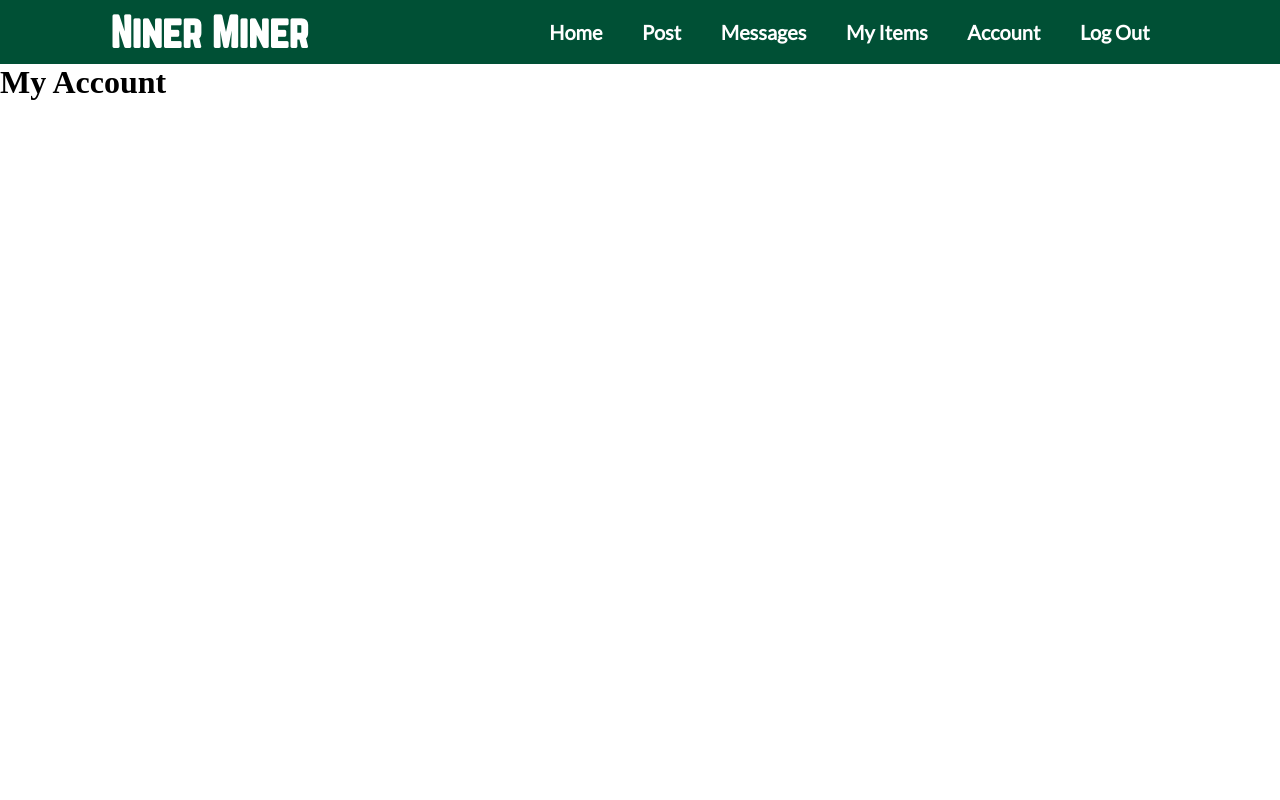
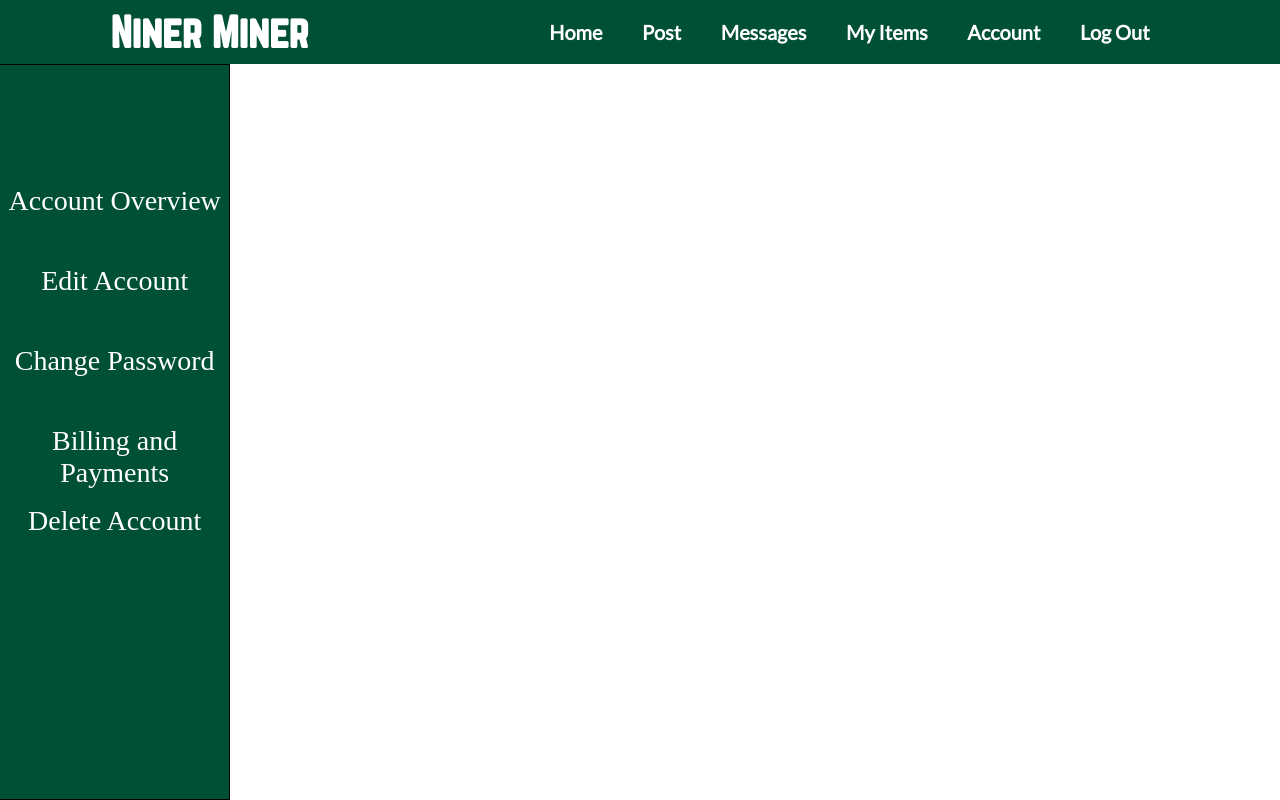
Before and after one commit to cmadajski/niner_miner, a Flask app: page /account in a window 1280 px wide. Run offline with Flask 2, Linux system fonts and the light colour scheme; the visitor is signed in with stand-in values (Sample User, id 1).

Commit message:
add basic account settings menu

```diff
--- a/src/static/css/account.css
+++ b/src/static/css/account.css
@@ -0,0 +1,49 @@
+body {
+
+}
+@font-face {
+    font-family: Norwester;
+    src: url(../fonts/norwester.otf);
+}
+.columns-container {
+    display: flex;
+    flex-wrap: wrap;
+    height: 90vh;
+}
+
+/*  left column styling */
+
+.left-column {
+    width: 18vw;
+    height: 92vh;
+    background-color: #005035;
+    border-top: 1px solid black;
+    border-right: 1px solid black;
+    border-bottom: 1px solid black;
+}
+.account-options {
+    width: 100%;
+    margin-top: 100px;
+    text-align: center;
+    font-size: 28px;
+    text-decoration: none;
+}
+.account-options a {
+    height: 80px;
+    color: white;
+    text-decoration: none;
+    display: block;
+    padding-top: 20px;
+    padding-bottom: 10px;
+}
+.account-options a:hover, a:focus {
+    color: black;
+    background-color: #A49665;
+    font-weight: 600;
+}
+
+/* right column styling */
+
+.right-column {
+    width: 80vw;
+}
--- a/src/templates/account.html
+++ b/src/templates/account.html
@@ -1,6 +1,18 @@
 {% extends "navbar.html" %}
+{% block links %}/static/css/account.css{% endblock %}
 {% block title %}My Account{% endblock %}
 {% block content %}
-<!-- Put html here -->
-<h1>My Account</h1>
+<div class="columns-container">
+    <div class="left-column">
+        <div class="account-options">
+            <a href="/account">Account Overview</a>
+            <a href="/account_edit">Edit Account</a>
+            <a href="/reset_password">Change Password</a>
+            <a href="/billing">Billing and Payments</a>
+            <a href="/account_delete">Delete Account</a>
+        </div>
+    </div>
+    <div class="right-column">
+</div>
+    </div>
 {% endblock %}
```
